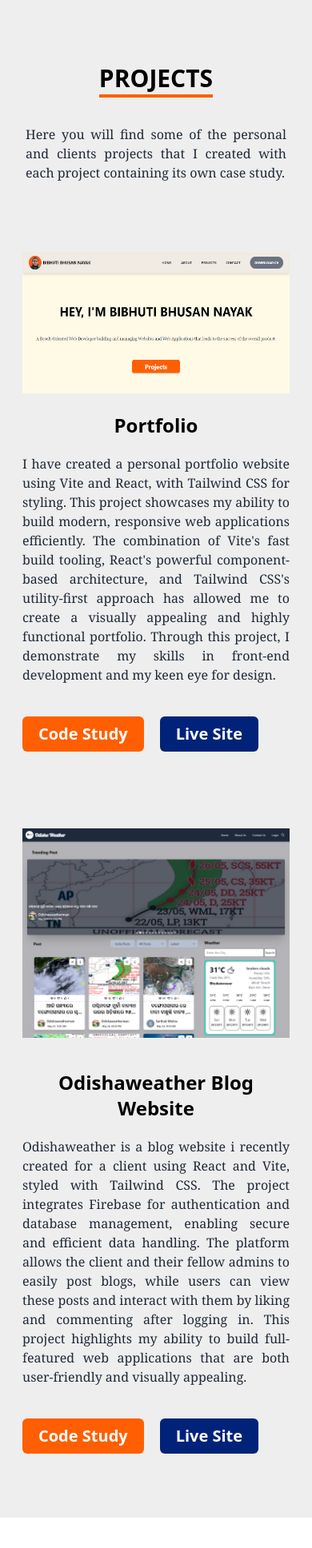
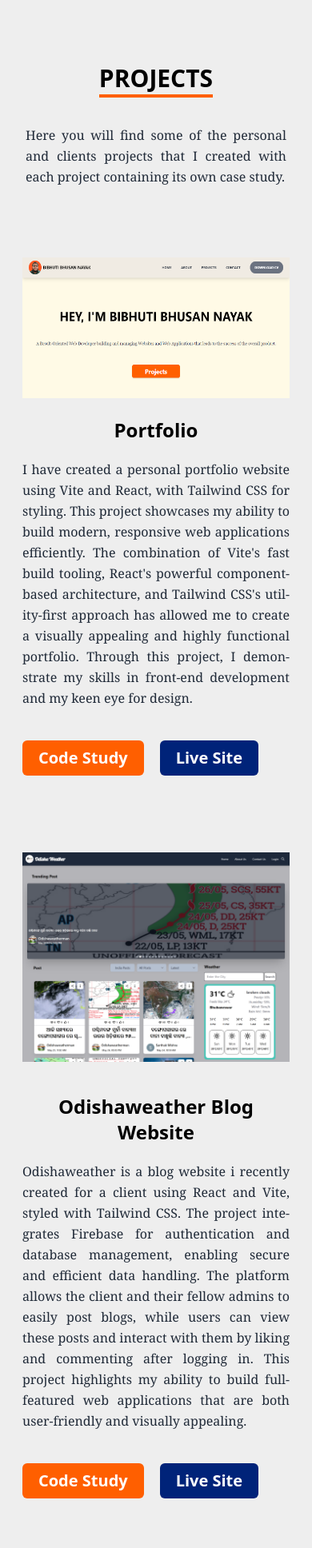
Before and after one commit to bibhuti147/portfolio-app, a React (Vite) app: page /projects in a window 390 px wide. Shown: the top 1936 px of the page at 80% size. Before the commit the page ends 1898 px from the top, so only its background shows below. Built offline with nearby package versions, Linux system fonts and the light colour scheme.

Commit message:
12th change

```diff
--- a/src/components/Footer.jsx
+++ b/src/components/Footer.jsx
@@ -11,7 +11,7 @@ const Footer = () => {
           <h1 className="text-xl md:text-3xl font-bold mb-5 whitespace-nowrap">
             Bibhuti Bhusan Nayak
           </h1>
-          <p className="text-sm text-justify">
+          <p className="text-sm text-justify leading-relaxed hyphens-auto">
             A Result-Oriented Web Developer building and managing Websites and
             Web Applications that leads to the success of the overall product.
           </p>
--- a/src/pages/Aboutme.jsx
+++ b/src/pages/Aboutme.jsx
@@ -9,7 +9,7 @@ const Aboutme = () => {
       <h1 class="text-3xl md:text-4xl text-center font-bold pb-10">
         <span class="border-b-4 border-[#FF5F00]">ABOUT ME</span>
       </h1>
-      <p className="text-justify md:text-center text-gray-800 text-base md:text-xl font-serif px-8 md:px-56">
+      <p className="text-justify leading-relaxed hyphens-auto md:text-center text-gray-800 text-base md:text-xl font-serif px-8 md:px-56">
         Here you will find more information about me, what I do, and my current
         skills mostly in terms of programming and technology
       </p>
@@ -18,7 +18,7 @@ const Aboutme = () => {
           <h1 className="text-2xl md:text-3xl font-bold pb-10">
             Get to know me!
           </h1>
-          <p className="text-base md:text-xl text-gray-800 font-serif text-justify px-1 pb-10">
+          <p className="text-base md:text-xl text-gray-800 font-serif text-justify leading-relaxed hyphens-auto px-1 pb-10">
             I'm a budding web developer with a solid foundation in HTML, CSS,
             and JavaScript. I have experience building websites using Vite and
             React, leveraging the power and flexibility these technologies offer
--- a/src/pages/Contact.jsx
+++ b/src/pages/Contact.jsx
@@ -39,7 +39,7 @@ const Contact = () => {
       <h1 class="text-3xl md:text-4xl text-center font-bold pb-10">
         <span class="border-b-4 border-[#FF5F00]">Contact Me</span>
       </h1>
-      <p className="text-justify md:text-center text-gray-800 text-base md:text-xl font-serif px-8 md:px-56 pb-10">
+      <p className="text-justify leading-relaxed hyphens-auto md:text-center text-gray-800 text-base md:text-xl font-serif px-8 md:px-56 pb-10">
         Feel free to Contact me by submitting the form below and I will get back
         to you as soon as possible.
       </p>
--- a/src/pages/Home.jsx
+++ b/src/pages/Home.jsx
@@ -11,7 +11,7 @@ const Home = () => {
         <h1 className="text-4xl md:text-6xl text-center font-bold pt-16">
           HEY, I'M BIBHUTI BHUSAN NAYAK
         </h1>
-        <p className="py-12 px-10 font-serif text-gray-700 text-justify text-base md:text-xl">
+        <p className="py-12 px-10 font-serif text-gray-700 text-justify leading-relaxed hyphens-auto text-base md:text-xl">
           A Result-Oriented Web Developer building and managing Websites and Web
           Applications that leads to the success of the overall product.
         </p>
--- a/src/pages/Projects.jsx
+++ b/src/pages/Projects.jsx
@@ -9,7 +9,7 @@ const Projects = () => {
       <h1 class="text-3xl md:text-4xl text-center font-bold pb-10">
         <span class="border-b-4 border-[#FF5F00]">PROJECTS</span>
       </h1>
-      <p className="text-justify md:text-center text-gray-800 text-base md:text-xl font-serif px-8 md:px-56">
+      <p className="text-justify leading-relaxed hyphens-auto md:text-center text-gray-800 text-base md:text-xl font-serif px-8 md:px-56">
         Here you will find some of the personal and clients projects that I
         created with each project containing its own case study.
       </p>
@@ -24,7 +24,7 @@ const Projects = () => {
             <h1 className="text-2xl font-bold text-center md:text-left">
               Portfolio
             </h1>
-            <p className="text-base md:text-xl text-gray-800 font-serif text-justify pt-5 md:pt-10">
+            <p className="text-base md:text-xl text-gray-800 font-serif text-justify leading-relaxed hyphens-auto pt-5 md:pt-10">
               I have created a personal portfolio website using Vite and React,
               with Tailwind CSS for styling. This project showcases my ability
               to build modern, responsive web applications efficiently. The
@@ -61,7 +61,7 @@ const Projects = () => {
             <h1 className="text-2xl font-bold text-center md:text-left">
               Odishaweather Blog Website
             </h1>
-            <p className="text-base md:text-xl text-gray-800 font-serif text-justify pt-5 md:pt-10">
+            <p className="text-base md:text-xl text-gray-800 font-serif text-justify leading-relaxed hyphens-auto pt-5 md:pt-10">
               Odishaweather is a blog website i recently created for a client
               using React and Vite, styled with Tailwind CSS. The project
               integrates Firebase for authentication and database management,
```
